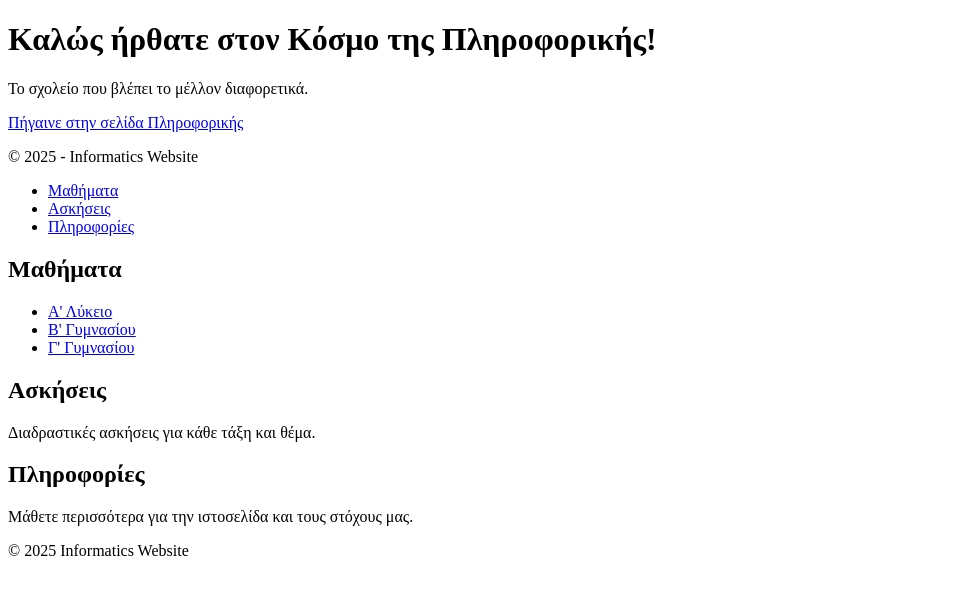
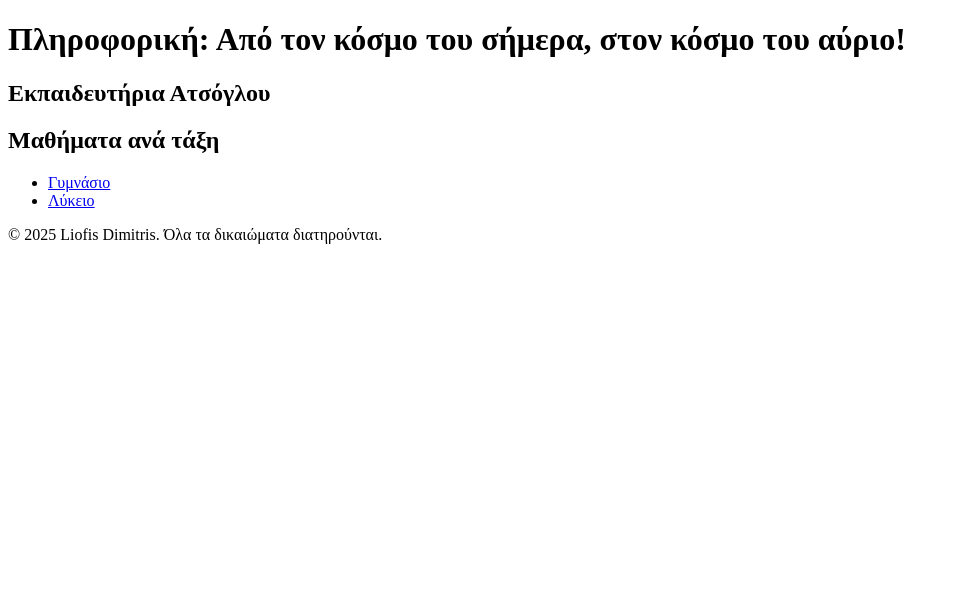
Before and after one commit to Dimiliof/informatics-website, a plain HTML site: page index.html in a window 1280 px wide. Shown: the whole page, without its empty margins (0-958 px from the left). Drawn offline with Linux system fonts and the light colour scheme.

Commit message:
Updated design

```diff
--- a/index.html
+++ b/index.html
@@ -3,49 +3,60 @@
 <head>
     <meta charset="UTF-8">
     <meta name="viewport" content="width=device-width, initial-scale=1.0">
-    <meta http-equiv="X-UA-Compatible" content="ie=edge">
-    <title>Καλώς ήρθατε στον Κόσμο της Πληροφορικής</title>
-    <link rel="stylesheet" href="style.css">
+    <title>Πληροφορική</title>
+    <link rel="stylesheet" href="styles.css">
+    <style>
+        .section { display: none; }
+    </style>
 </head>
 <body>
     <header>
-        <h1>Καλώς ήρθατε στον Κόσμο της Πληροφορικής!</h1>
-        <p>Το σχολείο που βλέπει το μέλλον διαφορετικά.</p>
-    <a href="about.html">Πήγαινε στην σελίδα Πληροφορικής</a>
+        <h1>Πληροφορική: Από τον κόσμο του σήμερα, στον κόσμο του αύριο!</h1>
+        <h2>Εκπαιδευτήρια Ατσόγλου</h2>
     </header>
-<footer>
-    <p>&copy; 2025 - Informatics Website</p>
-  </footer>
 
-    <nav>
-        <ul>
-            <li><a href="#mathimata">Μαθήματα</a></li>
-            <li><a href="#askhseis">Ασκήσεις</a></li>
-            <li><a href="#info">Πληροφορίες</a></li>
-        </ul>
-    </nav>
+    <main>
+        <section>
+            <h2>Μαθήματα ανά τάξη</h2>
+            <ul>
+                <li><a href="#" onclick="showClass('gymnasio')">Γυμνάσιο</a></li>
+                <li><a href="#" onclick="showClass('lykeio')">Λύκειο</a></li>
+            </ul>
+        </section>
 
-    <section id="mathimata">
-        <h2>Μαθήματα</h2>
-        <ul>
-            <li><a href="#">Α' Λύκειο</a></li>
-            <li><a href="#">Β' Γυμνασίου</a></li>
-            <li><a href="#">Γ' Γυμνασίου</a></li>
-        </ul>
-    </section>
+        <div id="gymnasio" class="section">
+            <h3>Γυμνάσιο</h3>
+            <ul>
+                <li><a href="#a-gymnasiou">Α' Γυμνασίου</a></li>
+                <li><a href="#b-gymnasiou">Β' Γυμνασίου</a></li>
+                <li><a href="#g-gymnasiou">Γ' Γυμνασίου</a></li>
+            </ul>
+        </div>
 
-    <section id="askhseis">
-        <h2>Ασκήσεις</h2>
-        <p>Διαδραστικές ασκήσεις για κάθε τάξη και θέμα.</p>
-    </section>
-
-    <section id="info">
-        <h2>Πληροφορίες</h2>
-        <p>Μάθετε περισσότερα για την ιστοσελίδα και τους στόχους μας.</p>
-    </section>
+        <div id="lykeio" class="section">
+            <h3>Λύκειο</h3>
+            <ul>
+                <li><a href="#a-lykeiou">Α' Λύκειο</a></li>
+                <li><a href="#b-lykeiou">Β' Λύκειο</a></li>
+                <li><a href="#g-lykeio">Γ' Λύκειο</a></li>
+            </ul>
+        </div>
+    </main>
 
     <footer>
-        <p>&copy; 2025 Informatics Website</p>
+        <p>&copy; 2025 Liofis Dimitris. Όλα τα δικαιώματα διατηρούνται.</p>
     </footer>
+
+    <script>
+        function showClass(classType) {
+            // Αρχικά κρύβουμε όλες τις ενότητες
+            const sections = document.querySelectorAll('.section');
+            sections.forEach(section => section.style.display = 'none');
+
+            // Εμφανίζουμε την αντίστοιχη ενότητα
+            const selectedSection = document.getElementById(classType);
+            selectedSection.style.display = 'block';
+        }
+    </script>
 </body>
 </html>
```
